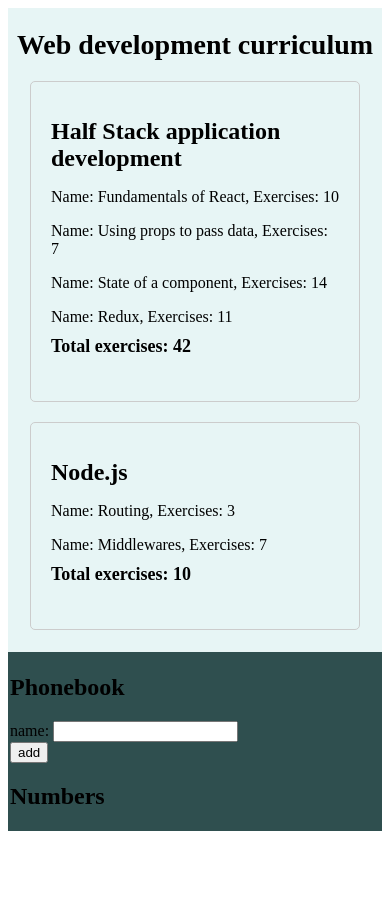
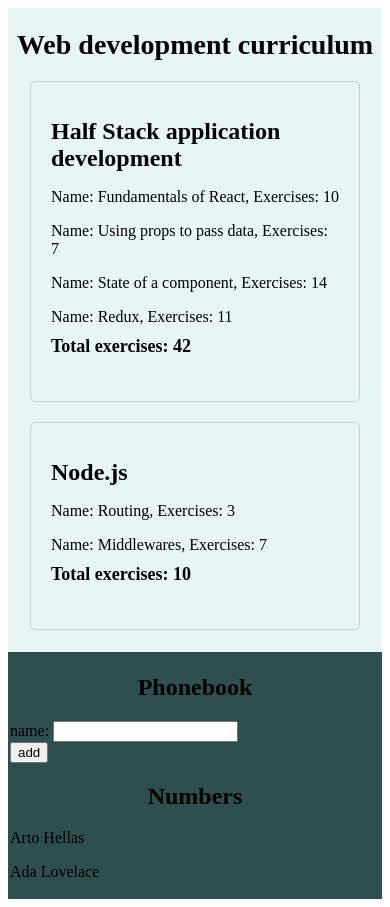
Before and after one commit to 57Ajay/React-PhoneBook, a React (Vite) app: page / in a window 390 px wide. Before the commit the page ends 844 px from the top, so only its background shows below. Built offline with nearby package versions, Linux system fonts and the light colour scheme.

Commit message:
Added Changes to files Phonebook

```diff
--- a/src/components/Phonebook.css
+++ b/src/components/Phonebook.css
@@ -4,5 +4,5 @@
 }
 
 .phonebook-title{
-
+    text-align: center;
 }
--- a/src/components/Phonebook.jsx
+++ b/src/components/Phonebook.jsx
@@ -3,6 +3,7 @@ import "./Phonebook.css";
 const  Phonebook= ()=>{
     const [persons, setPersons] = useState([
         { name: "Arto Hellas" },
+        { name: "Ada Lovelace" },
     ]);
 
     const [newName, setNewName] = useState("");
@@ -18,6 +19,11 @@ const  Phonebook= ()=>{
                 </div>
             </form>
             <h2 className="phonebook-title">Numbers</h2>
+            <div>
+                {persons.map(person => (
+                    <p key={person.name}>{person.name}</p>
+                ))}
+            </div>
         </div>
     );
 };
```
